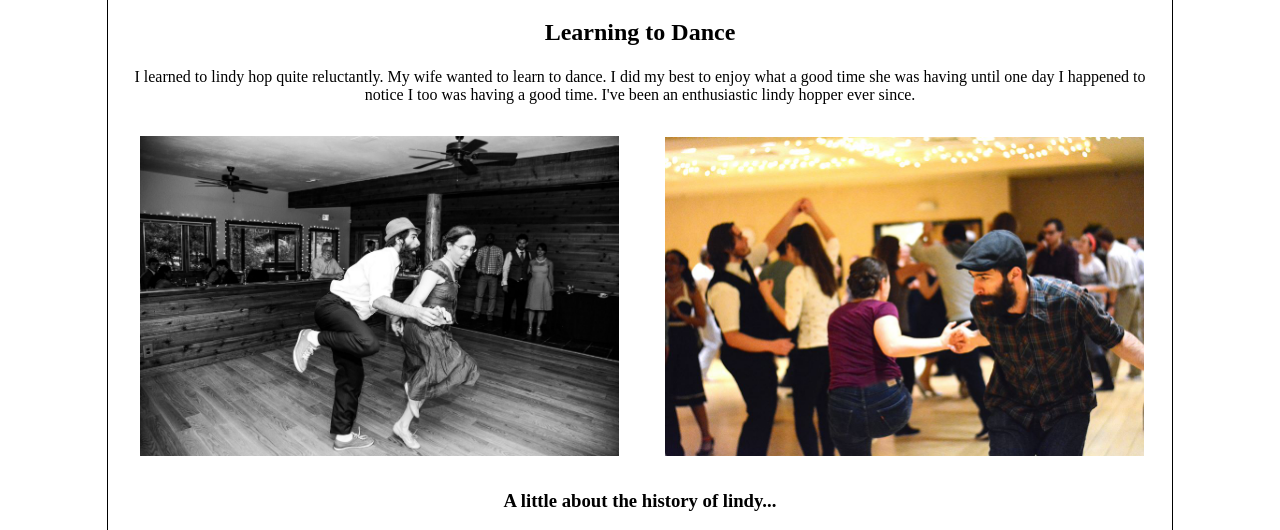
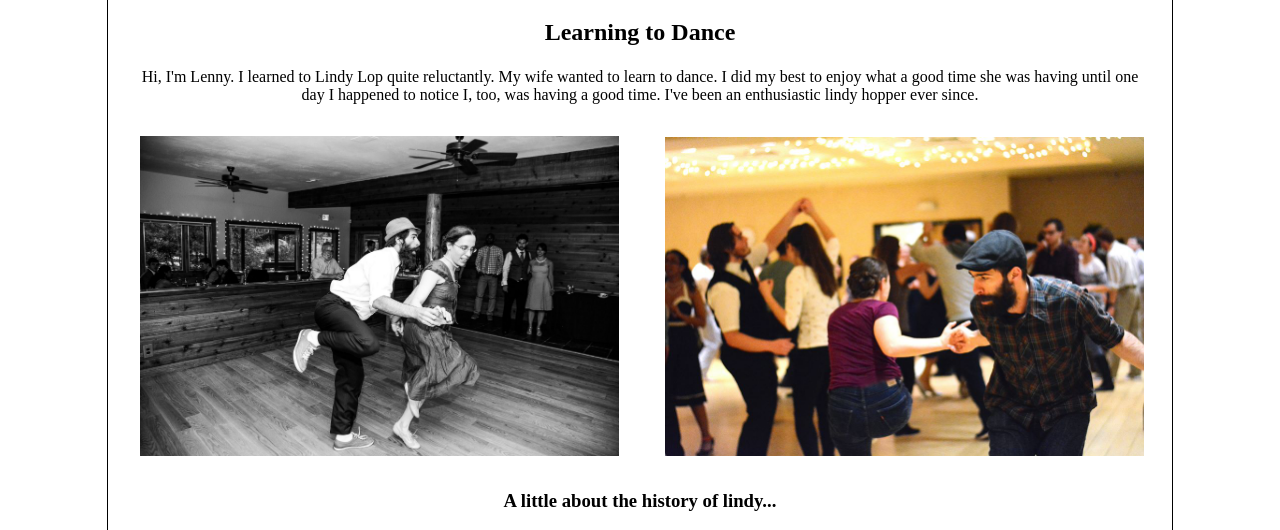
Before and after one commit to TheObtuseAutodidact/html-me-something, a plain HTML site: page index.html in a window 1280 px wide. Shown: the part 129-659 px from the top of the page. Drawn offline with nearby package versions, Linux system fonts and the light colour scheme.

Commit message:
Add readme

```diff
--- a/index.html
+++ b/index.html
@@ -29,8 +29,8 @@
         <section id="about-me">
             <articl>
                 <h2>Learning to Dance</h2>
-                <p>I learned to lindy hop quite reluctantly. My wife wanted to learn to dance. I did my best to enjoy what a good time she was having until one day I happened to notice I too was having a good time. I've been an enthusiastic lindy hopper
-                    ever since.
+                <p>Hi, I'm Lenny. I learned to Lindy Lop quite reluctantly. My wife wanted to learn to dance. I did my best to enjoy what a good time she was having until one day I happened to notice I, too, was having a good time. I've been an enthusiastic
+                    lindy hopper ever since.
                 </p>
             </articl>
             <div>
```
Also changed, not shown: 1 other file.
